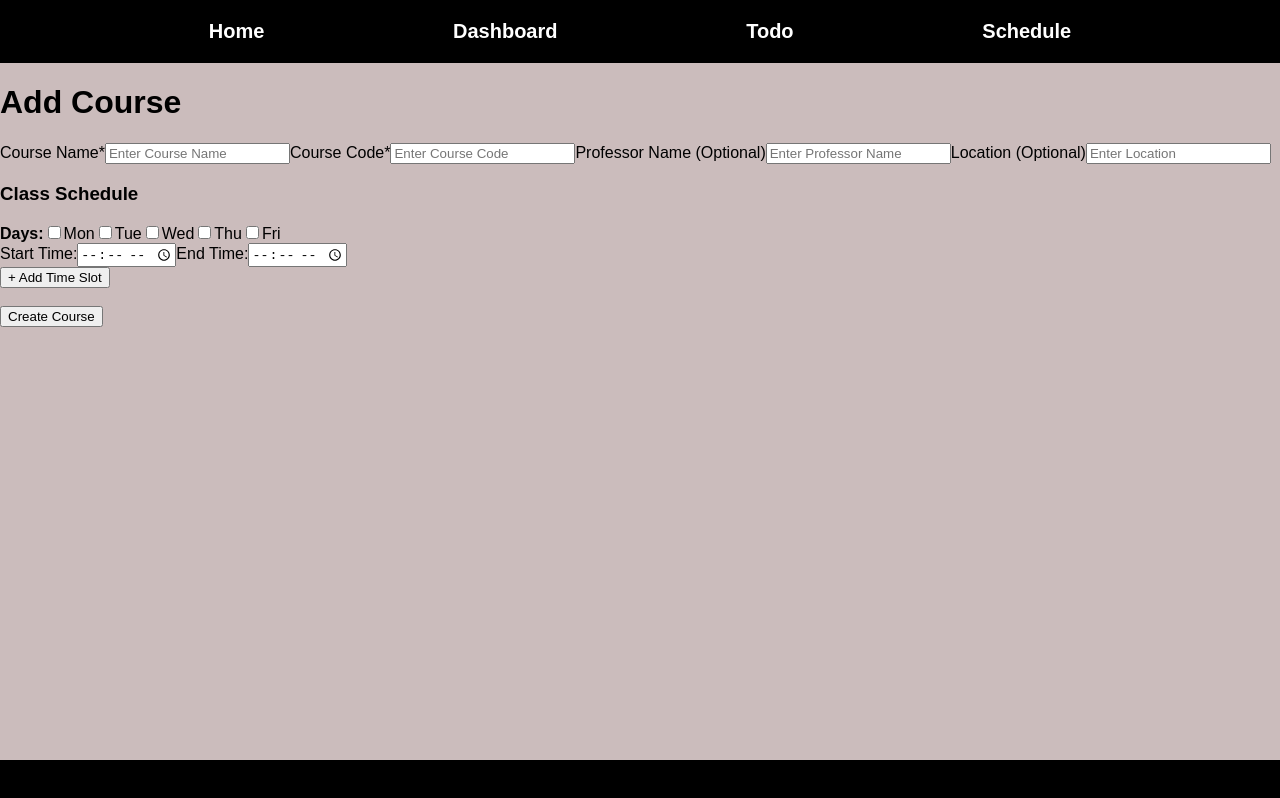
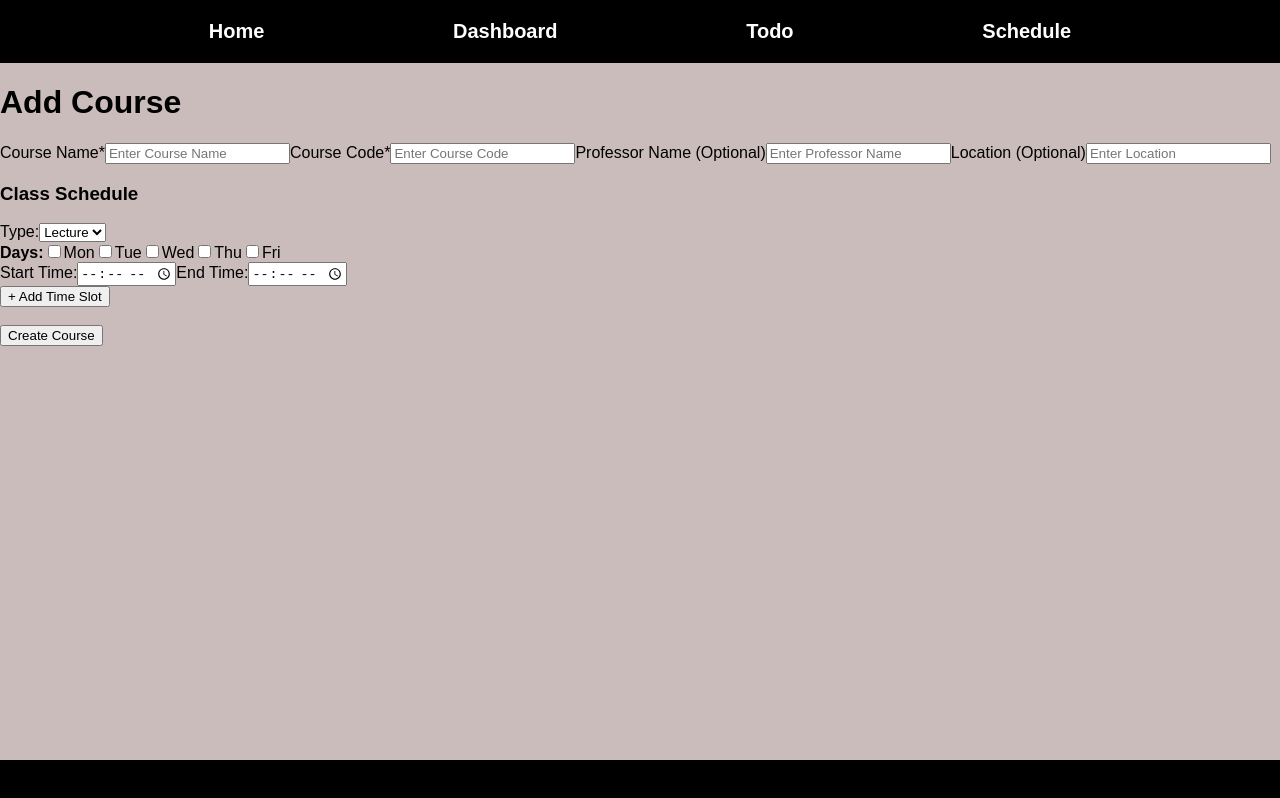
Before and after one commit to LReed03/course-dashboard, a React (Create React App) app in the folder frontend/: page /dashboard/coursecreation in a window 1280 px wide. Shown: the top 798 px of the page. Built offline with nearby package versions, Linux system fonts and the light colour scheme; no server answers.

Commit message:
Add course type selection to CourseCreation schedule

```diff
--- a/frontend/src/pages/CourseCreation.js
+++ b/frontend/src/pages/CourseCreation.js
@@ -7,7 +7,7 @@ function CourseCreation() {
   const [courses, setCourses] = useState([]);
   const [highestId, setHighestId] = useState(0);
   const [schedule, setSchedule] = useState([
-    { days: [], startTime: "", endTime: "" },
+    {type: "Lecture", days: [], startTime: "", endTime: "" },
   ]);
 
   const daysOfWeek = ["Mon", "Tue", "Wed", "Thu", "Fri"];
@@ -35,7 +35,8 @@ function CourseCreation() {
     const currentDays = updated[index].days;
     if (currentDays.includes(day)) {
       updated[index].days = currentDays.filter((d) => d !== day);
-    } else {
+    }
+    else {
       updated[index].days = [...currentDays, day];
     }
     setSchedule(updated);
@@ -46,6 +47,13 @@ function CourseCreation() {
     updated[index][field] = value;
     setSchedule(updated);
   }
+
+  function handleTypeChange(index, value) {
+    const updated = [...schedule];
+    updated[index].type = value;
+    setSchedule(updated);
+    }
+
 
   function handleAddSlot() {
     setSchedule([...schedule, { days: [], startTime: "", endTime: "" }]);
@@ -92,6 +100,17 @@ function CourseCreation() {
           <h3>Class Schedule</h3>
           {schedule.map((slot, index) => (
             <div key={index}>
+                <label>
+                    Type:
+                    <select
+                    value={slot.type}
+                    onChange={(e) => handleTypeChange(index, e.target.value)}
+                    >
+                    <option value="Lecture">Lecture</option>
+                    <option value="Lab">Lab</option>
+                    <option value="Tutorial">Tutorial</option>
+                    </select>
+                </label>
               <div>
                 <strong>Days:</strong>
                 {daysOfWeek.map((day) => (
```
